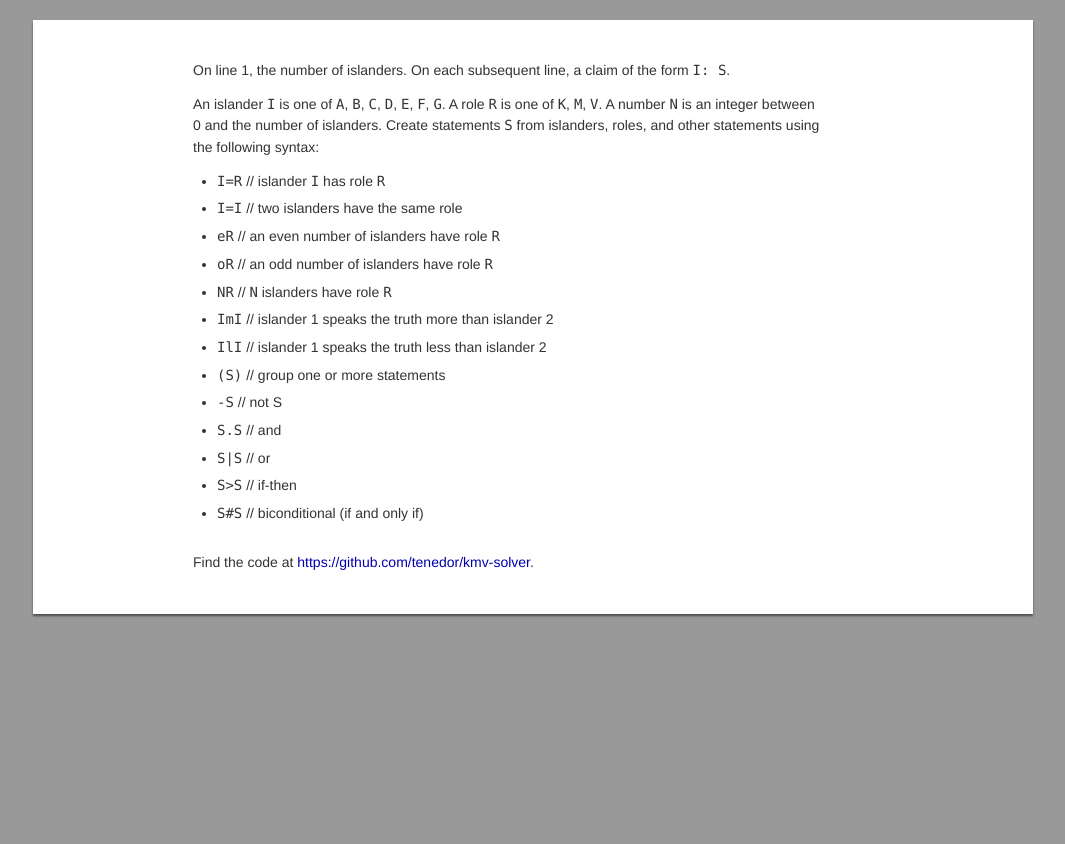
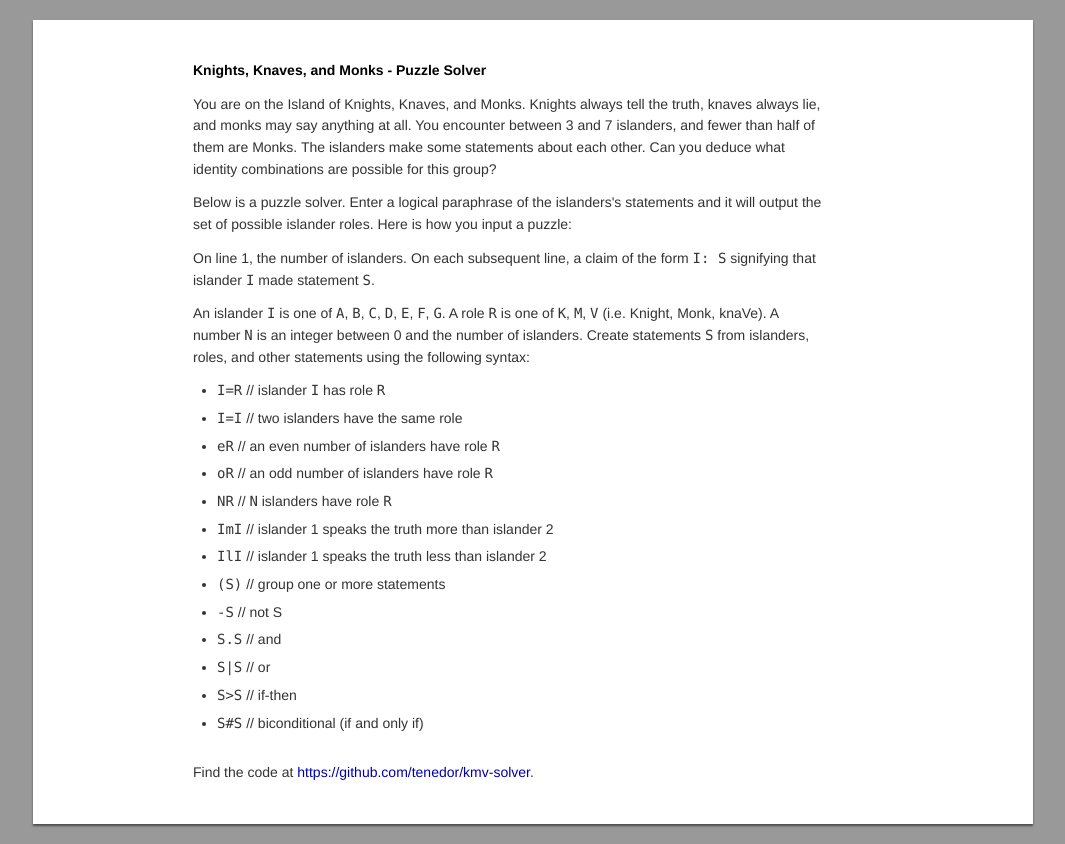
Before and after one commit to tenedor/kmv-solver, a plain HTML site: page index.html in a window 1280 px wide. Shown: the whole page, without its empty margins (107-1172 px from the left). Before the commit the page ends 800 px from the top, so only its background shows below. Drawn offline with Linux system fonts and the light colour scheme; no server answers.

Commit message:
index.html: add a puzzle explanation

```diff
--- a/index.html
+++ b/index.html
@@ -28,8 +28,25 @@
     <section>
       <div style="margin-left:100px">
         <p>
+          <b>Knights, Knaves, and Monks - Puzzle Solver</b>
+        </p>
+        <p>
+          You are on the Island of Knights, Knaves, and Monks. Knights always
+          tell the truth, knaves always lie, and monks may say anything at all.
+          You encounter between 3 and 7 islanders, and fewer than half of them
+          are Monks. The islanders make some statements about each other. Can
+          you deduce what identity combinations are possible for this group?
+        </p>
+        <p>
+          Below is a puzzle solver. Enter a logical paraphrase of the
+          islanders's statements and it will output the set of possible islander
+          roles. Here is how you input a puzzle:
+        </p>
+        <p>
           On line 1, the number of islanders. On each subsequent line, a claim
-          of the form <span class="code">I: S</span>.
+          of the form <span class="code">I: S</span> signifying that islander
+          <span class="code">I</span> made statement
+          <span class="code">S</span>.
         </p>
         <p>
           An islander <span class="code">I</span> is one of
@@ -43,7 +60,7 @@
           A role <span class="code">R</span> is one of
           <span class="code">K</span>,
           <span class="code">M</span>,
-          <span class="code">V</span>.
+          <span class="code">V</span> (i.e. Knight, Monk, knaVe).
           A number <span class="code">N</span> is an integer between 0 and the
           number of islanders. Create statements <span class="code">S</span>
           from islanders, roles, and other statements using the following
```
Also changed, not shown: lib/js/playground.js.
